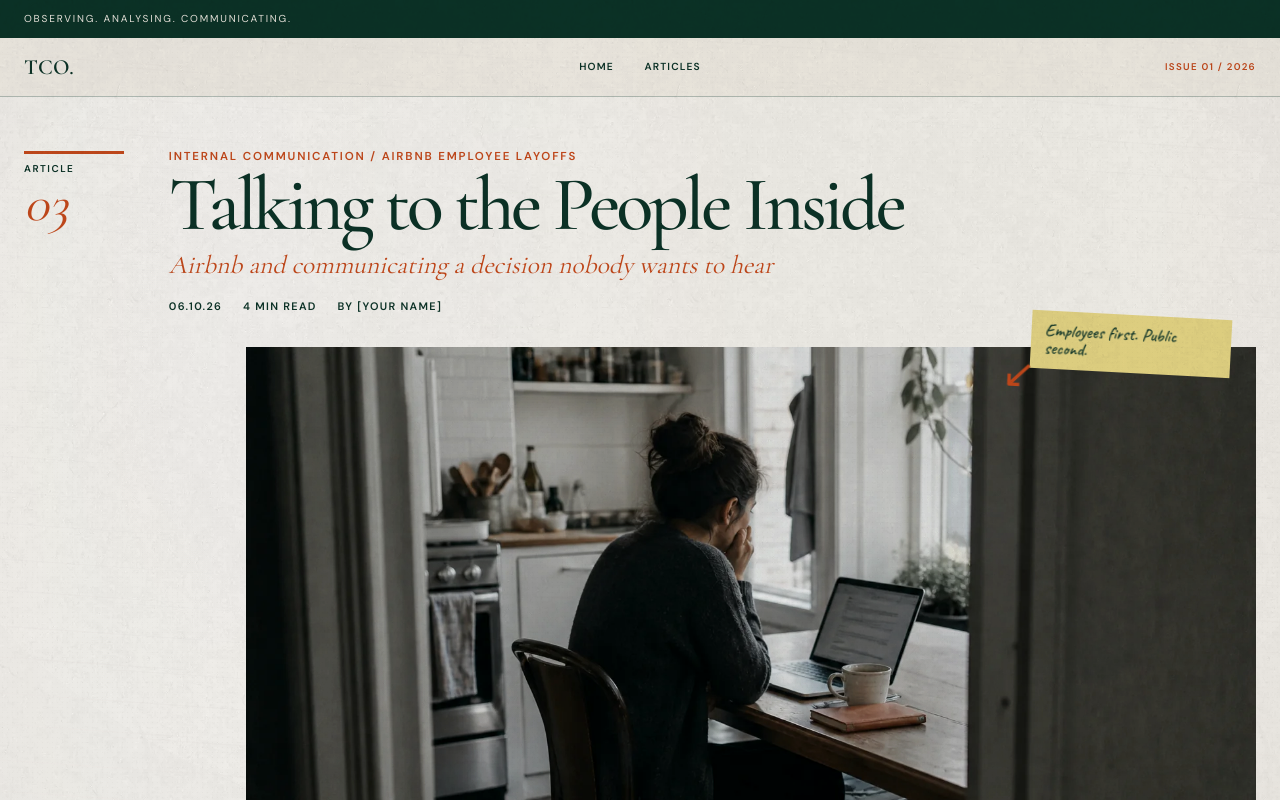
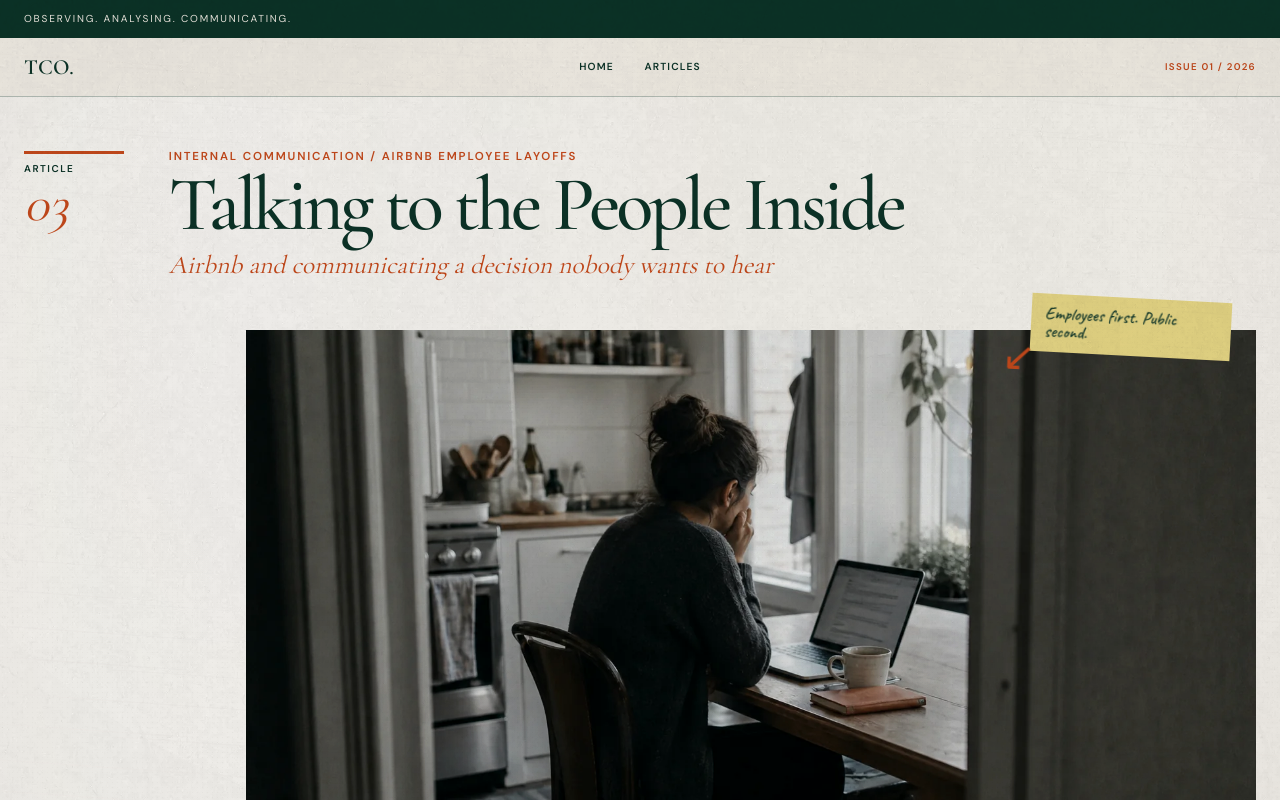
Before and after one commit to SleepingHBD/dinieazfiemcpp, a Next.js app: page /blog/airbnb-internal-communication in a window 1280 px wide. Shown: the top 800 px of the page. Built offline with nearby package versions, Linux system fonts and the light colour scheme.

Commit message:
Remove article header metadata

```diff
--- a/src/components/ArticleHeader.tsx
+++ b/src/components/ArticleHeader.tsx
@@ -10,7 +10,6 @@ export function ArticleHeader({ article }: { article: Article }) {
         <p className="eyebrow">{article.category} / {article.caseStudy}</p>
         <h1>{article.title}</h1>
         <p className="article-hero__subtitle">{article.subtitle}</p>
-        <p className="meta"><span>{article.date}</span><span>{article.readTime}</span><span>By [Your Name]</span></p>
       </div>
       <div className="article-hero__media shell">
         <div className="article-hero__image">
```
